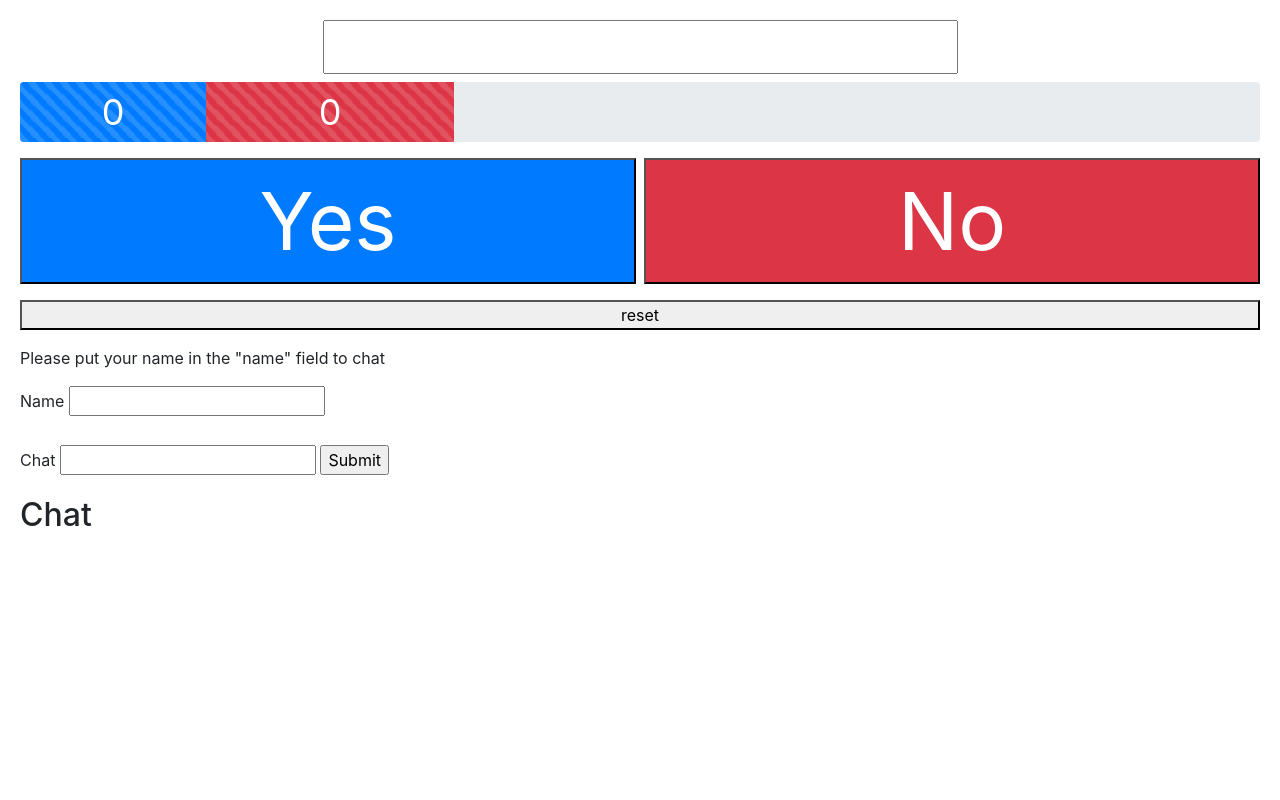
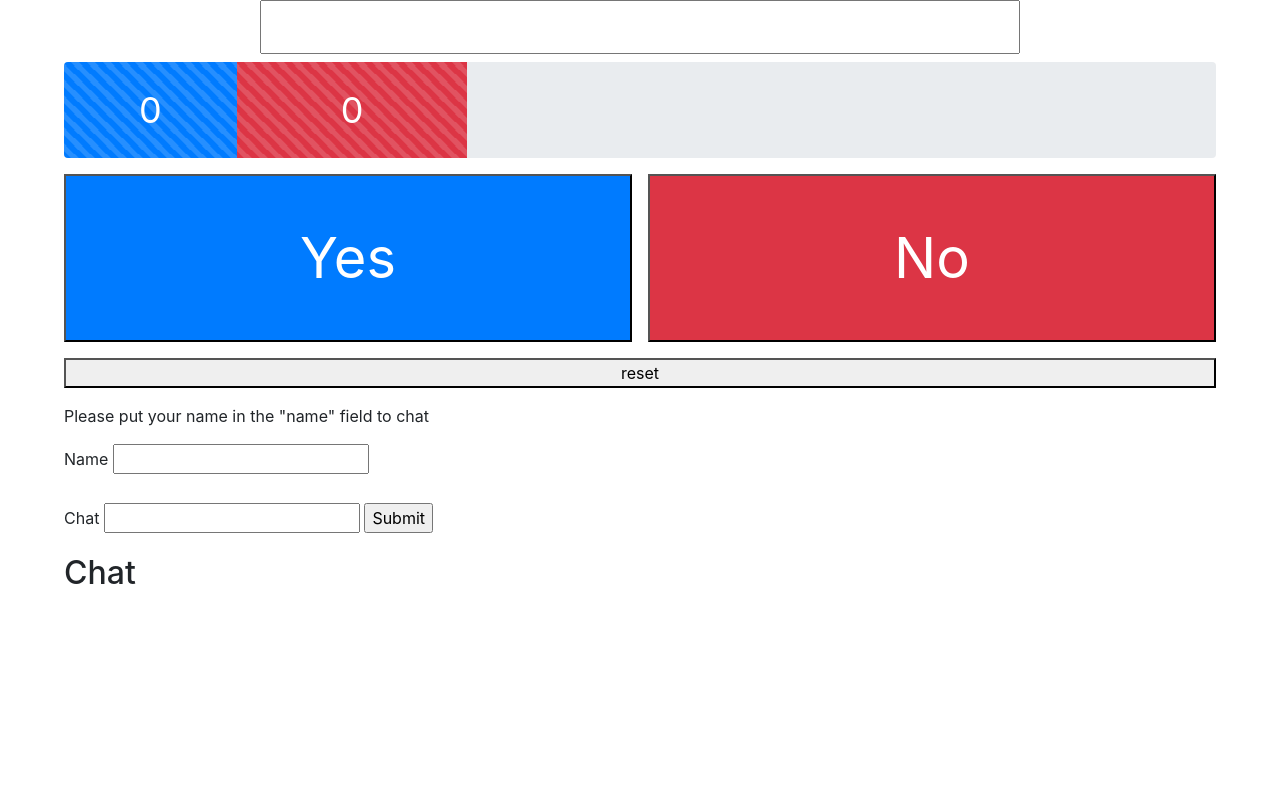
Before and after one commit to KappaThetaTau/tt-voting, a Flask app: page /admin in a window 1280 px wide. Run offline with Flask 2, Linux system fonts and the light colour scheme; some libraries are stand-ins or nearby versions.

Commit message:
Fixed mobile scaling

```diff
--- a/static/script.js
+++ b/static/script.js
@@ -17,6 +17,7 @@ function getCookie(cname) {
 $(document).ready(function() {
     var url = "http://" + document.domain + ":" + location.port;
     var socket = io.connect(url + "/websocket");
+    let voteBorder = "black solid 5px";
 
     // Server --> Client
     socket.on('msg', function(msg) {
@@ -31,6 +32,7 @@ $(document).ready(function() {
 
     socket.on('candidate', function(msg) {
         $("#current-candidate").html(msg.candidate);
+        $("#current-candidate-input").val(msg.candidate);
     });
 
     socket.on('vote', function(msg) {
@@ -59,15 +61,19 @@ $(document).ready(function() {
 
     // Client --> Server
     $('#vote-yes').click(function(){
+        $(this).css('border',voteBorder);
+        $('#vote-no').css('border', 'none');
         socket.emit('vote', {uuid: getCookie('uuid'), vote: 'Yes'});
+    });
+
+    $('#vote-no').click(function(){
+        $(this).css('border',voteBorder);
+        $('#vote-yes').css('border', 'none');
+        socket.emit('vote', {uuid: getCookie('uuid'), vote: 'No'});
     });
 
     $('#current-candidate-input').bind('input', function(){
         socket.emit('candidate', {candidate: $(this).val()});
-    });
-
-    $('#vote-no').click(function(){
-        socket.emit('vote', {uuid: getCookie('uuid'), vote: 'No'});
     });
 
     $('#vote-reset').click(function(){
--- a/static/styles.css
+++ b/static/styles.css
@@ -1,9 +1,12 @@
 #app {
     display: grid;
     grid-template-columns: 1fr;
+    width: 90vw;
+    margin: auto;
 }
 .vote-button {
-    font-size: 5em;
+    font-size: 3.5em;
+    height: 3em;
     color: white;
 }
 
@@ -12,7 +15,7 @@
     margin-bottom: 1em;
     display: grid;
     grid-template-columns: 1fr 1fr;
-    grid-gap: 0.5em;
+    grid-gap: 1em;
 }
 
 .progress-bar {
@@ -20,11 +23,17 @@
 }
 
 .progress {
-    height: 5em;
+    height: 8em;
 }
 
 #candidate {
     text-align: center;
+    font-size: 1em;
+    width: 100%;
+}
+
+#current-candidate-input {
+    width: 66%;
 }
 
 #chat {
@@ -32,5 +41,6 @@
 }
 
 body {
-    padding: 20px;
+    padding: 0px;
+    margin: 0px;
 }
--- a/templates/includes/header.html
+++ b/templates/includes/header.html
@@ -1,2 +1,3 @@
+<meta name="viewport" content="width=device-width, initial-scale=1">
 <link rel="stylesheet" href="https://maxcdn.bootstrapcdn.com/bootstrap/4.1.0/css/bootstrap.min.css">
 <link rel="stylesheet" href="{{ url_for('static',filename='styles.css') }}">
```
